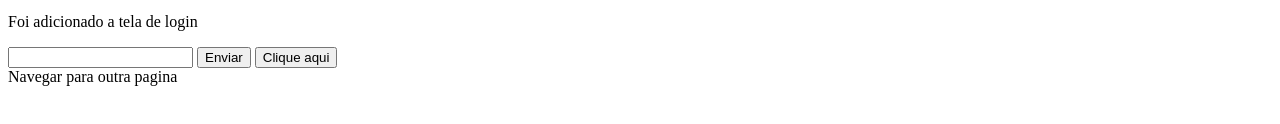
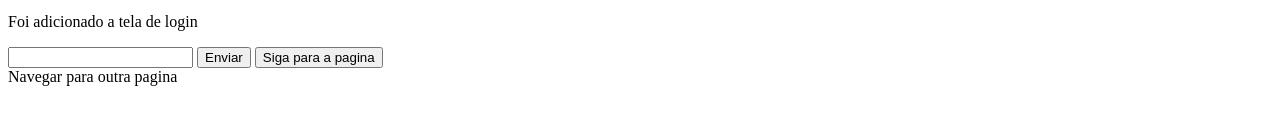
Before and after one commit to rodrigoamb/repoteste, a plain HTML site: page index.html in a window 1280 px wide. Shown: the part 234-358 px from the top of the page. Drawn offline with Linux system fonts and the light colour scheme.

Commit message:
Siga para a pagina adicionado

```diff
--- a/index.html
+++ b/index.html
@@ -22,7 +22,7 @@
     <form>
       <input type="text" />
       <button>Enviar</button>
-      <button type="button">Clique aqui</button>
+      <button type="button">Siga para a pagina</button>
     </form>
     <a>Navegar para outra pagina</a>
   </body>
```
